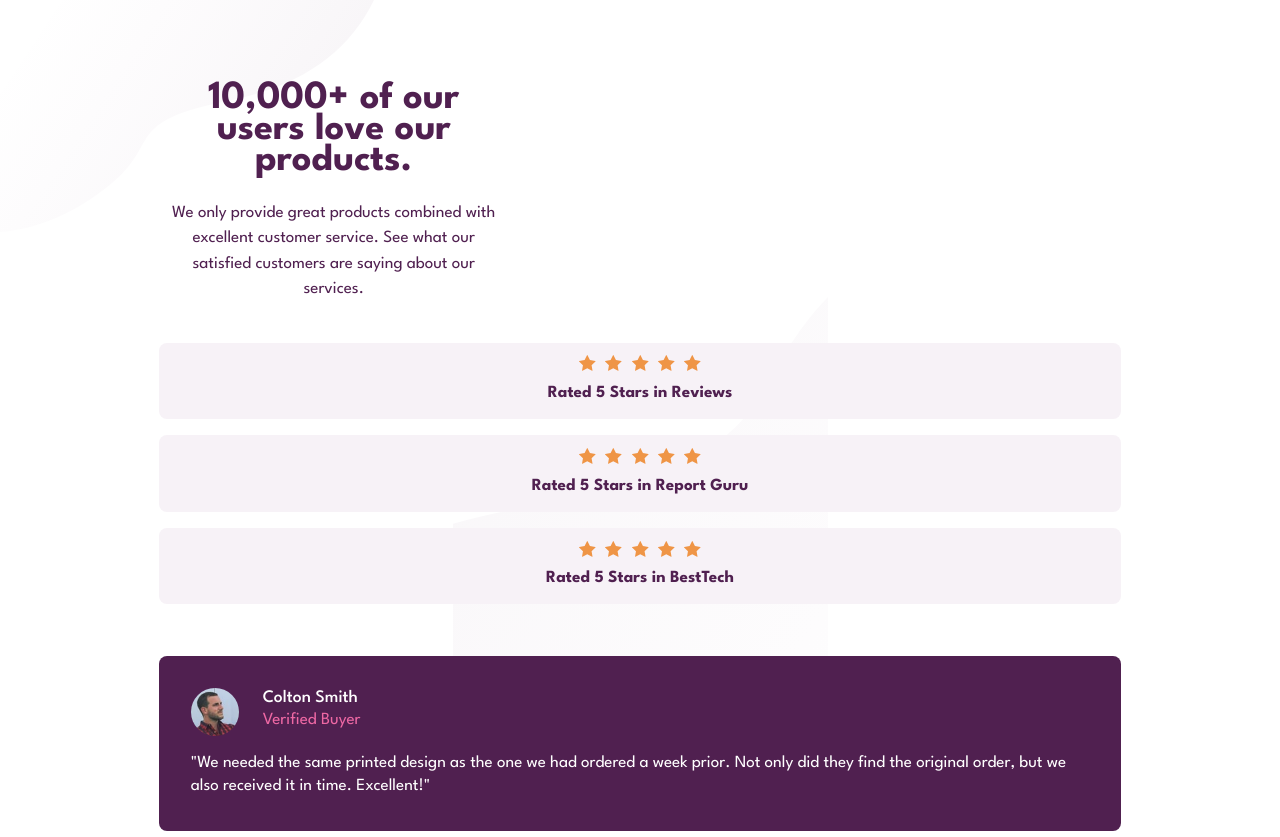
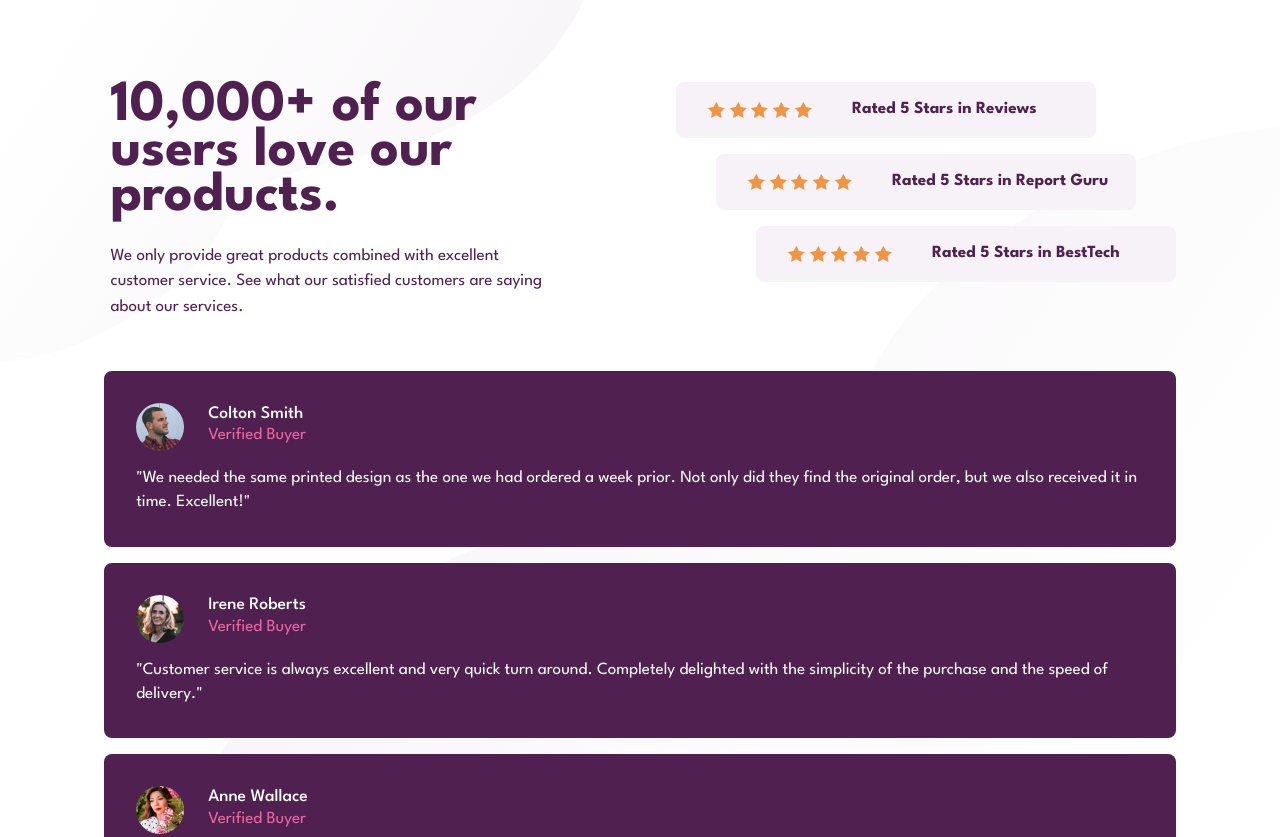
Before and after one commit to patrick-selin/social-proof-section, a plain HTML site: page index.html in a window 1280 px wide. Shown: the top 837 px of the page. Drawn offline with Linux system fonts and the light colour scheme.

Commit message:
tablet layot done

```diff
--- a/index.html
+++ b/index.html
@@ -13,8 +13,9 @@
     <title>Social proof section</title>
   </head>
   <body>
-    <main class="main">
+
     <div class="wrapper">
+      <div class="double">
       <section class="info">
         <h1><span>10,000+ </span>of our users love our products.</h1>
         <p>
@@ -28,81 +29,81 @@
         <div class="rating-wrapper">
           <img
             src="./images/icon-star.svg"
-            class="star-gap"
+            class="star-gap star"
             alt=""
             aria-label="hidden"
           />
           <img
             src="./images/icon-star.svg"
-            class="star-gap"
+            class="star-gap star"
             alt=""
             aria-label="hidden"
           />
           <img
             src="./images/icon-star.svg"
-            class="star-gap"
+            class="star-gap star"
             alt=""
             aria-label="hidden"
           />
           <img
             src="./images/icon-star.svg"
-            class="star-gap"
+            class="star-gap star"
             alt=""
             aria-label="hidden"
           />
           <img src="./images/icon-star.svg" alt="" aria-label="hidden" />
           <p><strong>Rated 5 Stars in Reviews</strong></p>
         </div>
-        <div class="rating-wrapper">
+        <div class="rating-wrapper rating-1">
           <img
             src="./images/icon-star.svg"
-            class="star-gap"
+            class="star-gap star"
             alt=""
             aria-label="hidden"
           />
           <img
             src="./images/icon-star.svg"
-            class="star-gap"
+            class="star-gap star"
             alt=""
             aria-label="hidden"
           />
           <img
             src="./images/icon-star.svg"
-            class="star-gap"
+            class="star-gap star"
             alt=""
             aria-label="hidden"
           />
           <img
             src="./images/icon-star.svg"
-            class="star-gap"
+            class="star-gap star"
             alt=""
             aria-label="hidden"
           />
           <img src="./images/icon-star.svg" alt="" aria-label="hidden" />
           <p><strong>Rated 5 Stars in Report Guru</strong></p>
         </div>
-        <div class="rating-wrapper">
+        <div class="rating-wrapper rating-2">
           <img
             src="./images/icon-star.svg"
-            class="star-gap"
+            class="star-gap star"
             alt=""
             aria-label="hidden"
           />
           <img
             src="./images/icon-star.svg"
-            class="star-gap"
+            class="star-gap star"
             alt=""
             aria-label="hidden"
           />
           <img
             src="./images/icon-star.svg"
-            class="star-gap"
+            class="star-gap star"
             alt=""
             aria-label="hidden"
           />
           <img
             src="./images/icon-star.svg"
-            class="star-gap"
+            class="star-gap star"
             alt=""
             aria-label="hidden"
           />
@@ -110,6 +111,7 @@
           <p><strong>Rated 5 Stars in BestTech</strong></p>
         </div>
       </section>
+      </div>
 
       <section class="testimonials">
         <div class="testimonial-wrapper">
--- a/style.css
+++ b/style.css
@@ -27,9 +27,9 @@ body {
 body {
   background-image: url(./images/bg-pattern-top-mobile.svg),
     url(./images/bg-pattern-bottom-mobile.svg);
-  background-position: left top, bottom;
+  background-position: left top, right bottom;
   background-repeat: no-repeat, no-repeat;
-  background-size: cover contain;
+  background-size: cover cover;
 
   font-family: "League Spartan", sans-serif;
   font-size: 17px;
@@ -37,6 +37,9 @@ body {
 
   line-height: 1.5;
   -webkit-font-smoothing: antialiased;
+
+  display: flex;
+  justify-content: center;
 }
 
 img,
@@ -55,33 +58,18 @@ select {
 p,
 h1,
 h2,
-h3,
-h4,
-h5,
-h6 {
+h3 {
   overflow-wrap: break-word;
-}
-
-.main {
-  margin: 0 auto;
-  display: block;
-  position: relative;
-  width: 1001px;
 }
 
 .wrapper {
   max-width: 1110px;
   padding: 1.2rem;
-
 }
 
 .info,
 .ratings {
   text-align: center;
-}
-
-.info{
-  max-width: 350px;
 }
 
 .info {
@@ -109,6 +97,7 @@ h6 {
   border-radius: 0.5rem;
   margin-bottom: 1rem;
   padding: 0.8rem;
+  /* max-width: 445px; */
 }
 
 .rating-wrapper .star-gap {
@@ -160,22 +149,75 @@ h6 {
 }
 
 .testimonial-wrapper:last-child {
-    margin-bottom: 6rem;
+  margin-bottom: 6rem;
 }
 
 
-/* media queryt:
-        tablet
-        wide
+@media (min-width: 377px) {
+  body {
+    background-image: url(./images/bg-pattern-top-desktop.svg),
+      url(./images/bg-pattern-bottom-desktop.svg);
+  }
+}
 
-    muista heti backgound imagen waihdot
+@media (min-width: 768px) {
+  .double {
+    display: flex;
+    justify-content: space-around;
+    width: 100%;
+  }
 
+  .info {
+    flex-grow: 0;
+    flex-basis: 50%;
+  }
 
-*/
+  .ratings {
+    flex-grow: 18;
+  }
 
+  .info {
+    text-align: left;
+    max-width: 445px;
+  }
 
-/* @media (min-width: 768px) {
-  .main{
-    display: flex
+  .info h1 {
+    font-size: 3.5rem;
   }
-}  */
+
+  .info span {
+    font-size: 3.65rem;
+  }
+
+  .ratings {
+    display: flex;
+    flex-direction: column;
+    justify-content: center;
+    align-items: flex-end;
+    padding-top: 1rem;
+    padding-bottom: 1rem;
+  }
+
+  .rating-wrapper {
+    max-width: 445px;
+    min-width: 420px;
+    display: flex;
+    align-items: center;
+    padding-left: 2rem;
+    height: 3.5rem;
+  }
+
+  .rating-wrapper p {
+    padding-left: 2.5rem;
+  }
+}
+
+@media (min-width: 950px) {
+  .rating-wrapper:first-child {
+    margin-right: 5rem;
+  }
+
+  .rating-wrapper:nth-child(2) {
+    margin-right: 2.5rem;
+  }
+}
```
